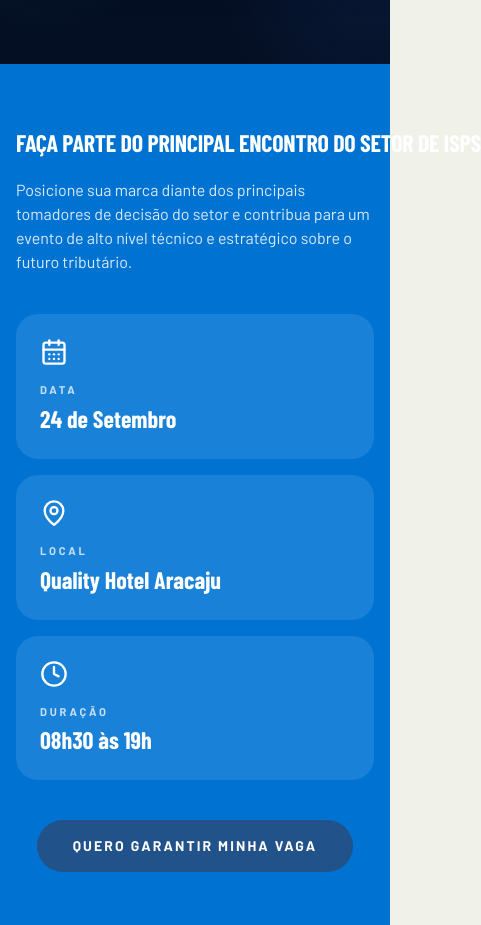
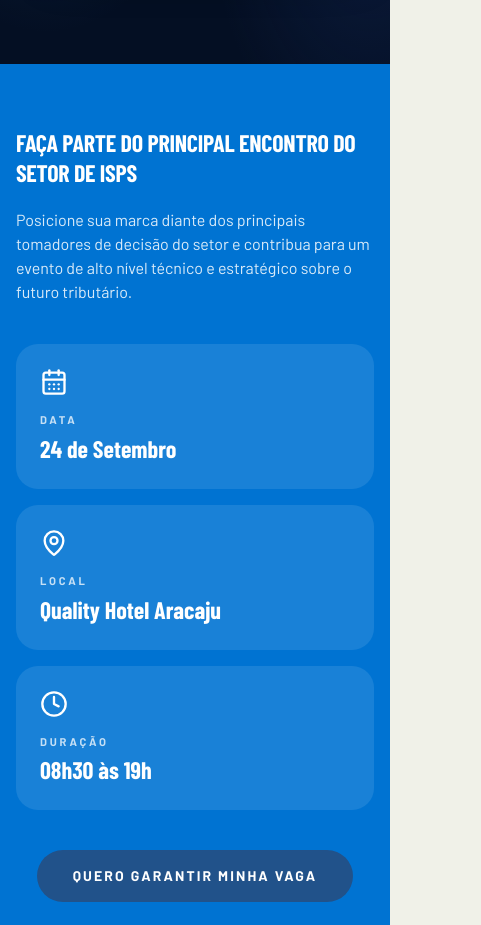
Before and after one commit to MarcellyGuimaraes/sindipro, a Next.js app: page /conecte-se-2026 in a window 390 px wide. Shown: the part 1980-2905 px from the top of the page, 481 px wide, since content can reach past the window. Built offline with nearby package versions, Linux system fonts and the light colour scheme; a web font is replaced by a local one.

Commit message:
ajuste mobile

```diff
--- a/app/conecte-se-2026/page.tsx
+++ b/app/conecte-se-2026/page.tsx
@@ -270,8 +270,12 @@ export default function ConecteSe2026Page() {
         <section className={`${styles.bgPrimary} mt-24 w-full`}>
           <div className="mx-auto w-full max-w-6xl px-4 py-16 sm:px-6 sm:py-20">
             <div className="max-w-3xl">
+              {/* O protótipo aplica whitespace-nowrap em todos os tamanhos, e
+                  no celular o título estoura a largura da tela e cria rolagem
+                  horizontal. Aqui a linha única só vale de lg para cima, onde
+                  o texto cabe de fato. */}
               <h2
-                className={`${styles.textPrimaryFg} whitespace-nowrap text-2xl font-extrabold uppercase leading-tight sm:text-3xl md:text-4xl`}
+                className={`${styles.textPrimaryFg} text-2xl font-extrabold uppercase leading-tight sm:text-3xl md:text-4xl lg:whitespace-nowrap`}
               >
                 Faça parte do principal encontro do setor de ISPs
               </h2>
```
